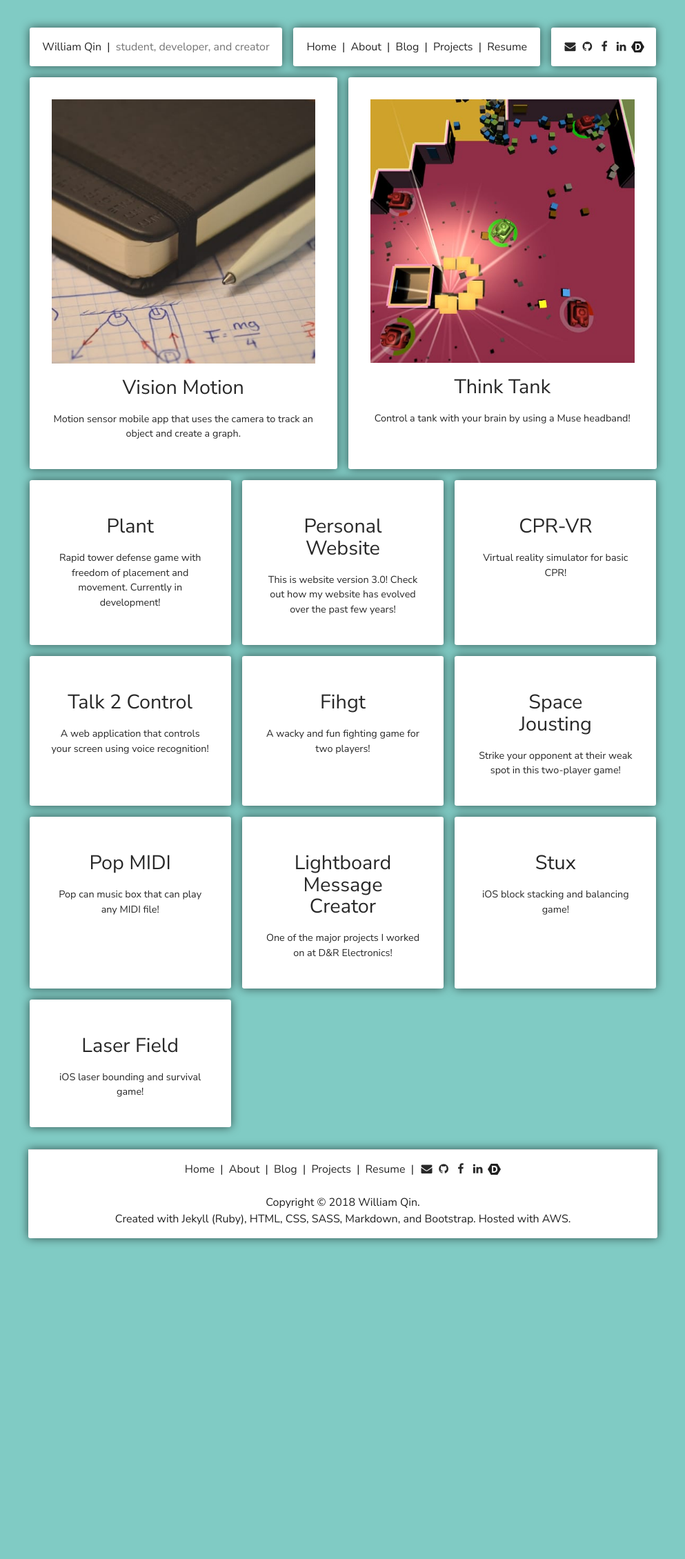
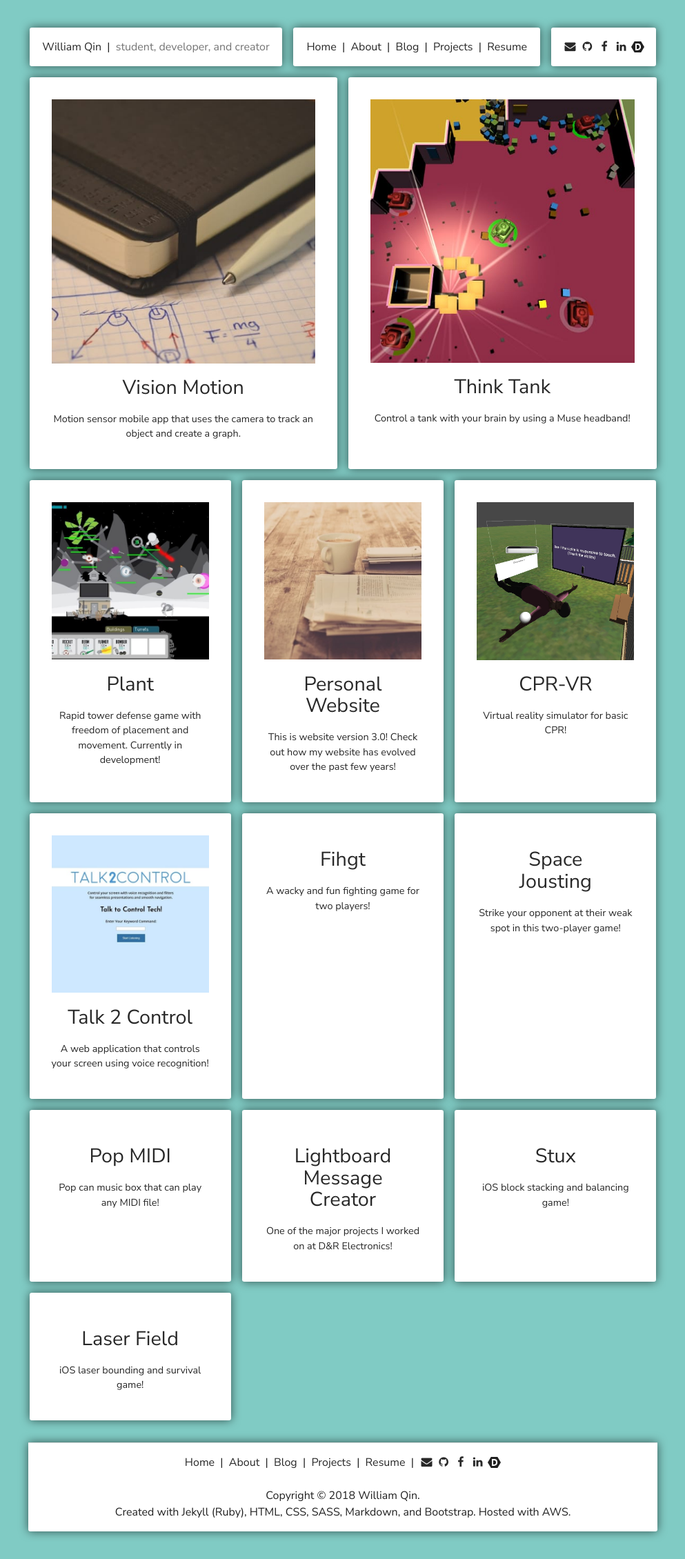
Before and after one commit to WilliamLQin/williamqin.com, a Jekyll site: the page built from _pages/projects.md, in a window 1280 px wide. Shown: the whole page at 69% size, without its empty margins (143-1136 px from the left). Built offline with Jekyll 4.4.1, drawn with Linux system fonts in a browser that asks for light colours; nearby versions of some CDN libraries; before the commit the page ends 1835 px from its top, so only the background shows below that.

Commit message:
add more pictures, zoom effect

```diff
--- a/_layouts/projects.html
+++ b/_layouts/projects.html
@@ -44,7 +44,7 @@
                 <div class="holder max-height">
                     <div class="container card-block animated fadeIn max-height">
                         <a class="fill-link" href="{{ project.url | absolute_url }}">
-                            <img src="{{ project.image }}" />
+                            <div class="image"><img src="{{ project.image }}" /></div>
                             <h1>{{ project.title }}</h1>
                             <p>{{ project.description }}</p>
                         </a>
--- a/assets/css/styles.css
+++ b/assets/css/styles.css
@@ -144,3 +144,21 @@
     display: inline-block;
     vertical-align: -0.5rem;
 }
+
+div.image {
+    overflow: hidden;
+}
+
+div.image img {
+    -moz-transition: -moz-transform 0.2s ease-out;
+    -webkit-transition: -webkit-transform 0.2s ease-out;
+    -ms-transition: -ms-transform 0.2s ease-out;
+    transition: transform 0.2s ease-out;
+}
+
+div.image:hover img {
+    -moz-transform: scale(1.05);
+    -webkit-transform: scale(1.05);
+    -ms-transform: scale(1.05);
+    transform: scale(1.05);
+}
```
Also changed, not shown: _projects/03-plant.md (+1 -0 lines), _projects/04-website.md (+1 -0 lines), _projects/05-cpr-vr.md (+1 -0 lines), _projects/06-talk2control.md (+1 -0 lines).
